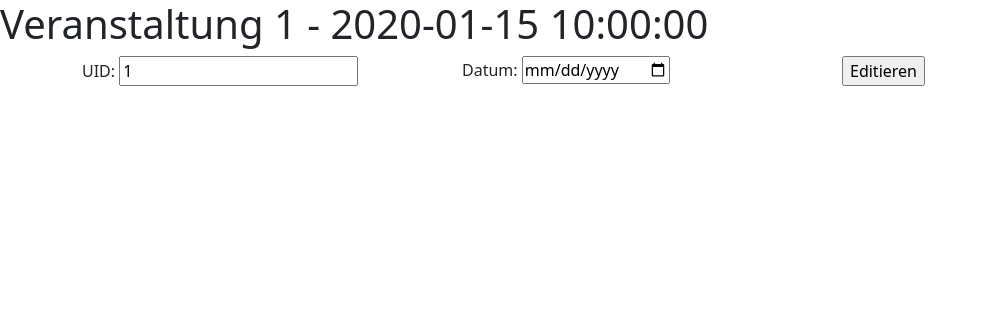
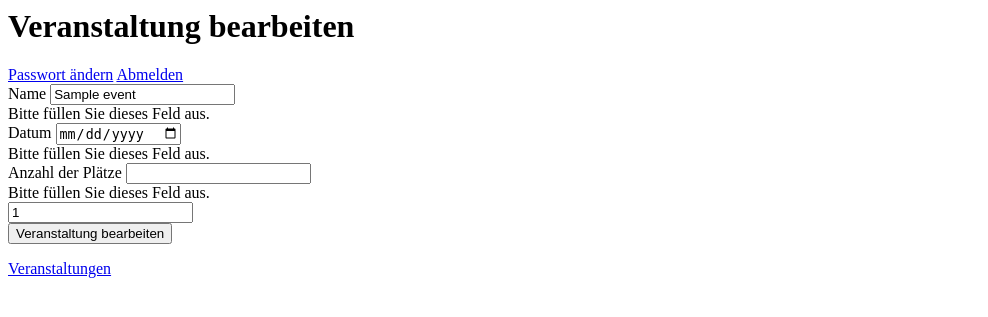
Before and after one commit to FIA-GSO/osp-code-repository-osp-marketplace-gruppe-1, a Flask app: template templates/events/edit-event.html in a window 1280 px wide. Shown: the top 317 px of the page, without its empty margins (0-988 px from the left). Run offline with Flask 3, Linux system fonts and the light colour scheme; the template is opened without the code that fills it: most values are stand-ins (such as "Sample title", 1, 10 or a date in 2020); parts of the project's set-up code (start-up, migrations or seed data) failed here and were passed over; some libraries are stand-ins or nearby versions.

Commit message:
[TASK] implements proper template to edit events

```diff
--- a/main.py
+++ b/main.py
@@ -112,12 +112,14 @@ def edit_event(uid: int):
     if user_role == userService.ORGANISATIONSTEAM:
         if uid and eventRepository.getById(uid):
             if request.method == 'POST':
-                uid = request.form.get('uid')
+                uid = int(request.form.get('uid'))
+                name = request.form.get('name')
                 date = request.form.get('date')
-                eventService.updateEvent(uid, date)
+                slots = int(request.form.get('slots'))
+                eventService.updateEvent(uid, name, date, slots)
                 return redirect((url_for('events')))
 
-            event = eventRepository.getById(uid)
+            event = eventRepository.getById(uid)[0]
             return render_template('events/edit-event.html', event = event)
 
 @app.route("/dashboard", methods=['GET', 'POST'])
--- a/templates/events/edit-event.html
+++ b/templates/events/edit-event.html
@@ -1,29 +1,74 @@
 <html>
     <head>
-        <link rel="stylesheet" href="static/bootstrap/css/bootstrap.min.css">
-        <script src='static/bootstrap/js/bootstrap.min.js'></script>
-        <title>Veranstaltung bearbeiten</title>
+        <title>Marketplace GSO - Veranstaltungen</title>
+        {{ render_partial('partials/headIncludes.html') }}
+        <script src="/static/scripts/events.js" defer></script>
     </head>
     <body>
-        {% if event != []  %}
-        <h1>Veranstaltung {{ event[0]['uid'] }} - {{ event[0]['date'] }}</h1>
-        <form action="{{ url_for('edit_event', uid=event[0]['uid']) }}" method="POST">
-            <div class="container">
-                <div class="row">
-                    <div class="col-4">
-                        <label for="uid">UID:</label>
-                        <input type="text" name="uid" id="uid" value="{{ event[0]['uid'] }}" readonly="readonly">
+        {{ render_partial('partials/header.html') }}
+        <main class="pb-md-5">
+            <div class="container mt-md-5">
+                <div class="row mt-md-3">
+                    <div class="col-1"></div>
+                    <div class="col-6">
+                        <h1>Veranstaltung bearbeiten</h1>
                     </div>
-                    <div class="col-4">
-                        <label for="date">Datum:</label>
-                        <input type="date" name="date" id="date" value="{{ event[0]['date'] }}">
+                    <div class="col-4 text-end">
+                        <span class="me-sm-1"><a href="#">Passwort ändern</a></span>
+                        <span class="me-sm-1"><a href="{{ url_for('logout') }}">Abmelden</a></span>
                     </div>
-                    <div class="col-4">
-                        <input type="submit" value="Editieren">
-                    </div>
+                    <div class="col-1"></div>
                 </div>
             </div>
-        </form>
-        {% endif %}
+            <div class="container">
+                <div class="row mt-md-3">
+                    <div class="col-1"></div>
+                    <div class="col-10">
+                        <form action="{{ url_for('edit_event', uid=event['uid']) }}" method="POST" class="needs-validation" novalidate>
+                            <div class="container" id="container-frame">
+                                <div class="row mt-md-3">
+                                    <div class="col-xl-2"></div>
+                                    <div class="col-xl-8 col-sm-12 mt-sm-3">
+                                        <label for="name" class="form-label">Name</label>
+                                        <input type="text" id="name" name="name" class="form-control" value="{{ event['name'] }}" required>
+                                        <div class="invalid-feedback">Bitte füllen Sie dieses Feld aus.</div>
+                                    </div>
+                                    <div class="col-xl-2"></div>
+                                </div>
+                                <div class="row mt-md-3">
+                                    <div class="col-xl-2"></div>
+                                    <div class="col-xl-4 col-sm-12 mt-sm-3">
+                                        <label for="date" class="form-label">Datum</label>
+                                        <input type="date" id="date" name="date" class="form-control" value="{{ event['date'] }}" required>
+                                        <div class="invalid-feedback">Bitte füllen Sie dieses Feld aus.</div>
+                                    </div>
+                                    <div class="col-xl-4 col-sm-12 mt-sm-3">
+                                        <label for="slots" class="form-label">Anzahl der Plätze</label>
+                                        <input type="number" min="1" id="slots" name="slots" class="form-control" value="{{ event['slots'] }}" required>
+                                        <div class="invalid-feedback">Bitte füllen Sie dieses Feld aus.</div>
+                                    </div>
+                                    <div class="col-xl-2"></div>
+                                </div>
+                                <div class="row mt-md-3">
+                                    <div class="col-sm-2"></div>
+                                    <div class="col-xl-4">
+                                        <input type="text" name="uid" class="invisible" value="{{ event['uid'] }}" required>
+                                    </div>
+                                    <div class="col-xl-4 col-sm-12 text-end">
+                                        <button type="submit" class="btn btn-primary mb-3">Veranstaltung bearbeiten</button>
+                                        <p class="text-end">
+                                            <a href="{{ url_for('events') }}">Veranstaltungen</a>
+                                        </p>
+                                    </div>
+                                    <div class="col-sm-2"></div>
+                                </div>
+                            </div>
+                        </form>
+                    </div>
+                    <div class="col-1"></div>
+                </div>
+            </div>
+        </main>
+        {{ render_partial('partials/footer.html') }}
     </body>
 </html>
--- a/templates/events/events.html
+++ b/templates/events/events.html
@@ -102,7 +102,7 @@
                                                                 {{event.slots}}
                                                         </p>
                                                         <div class="d-grid gap-2 mt-auto">
-                                                            <a href="#" class="btn btn-primary">Bearbeiten</a>
+                                                            <a href="{{ url_for('edit_event', uid=event.uid) }}" class="btn btn-primary">Bearbeiten</a>
                                                         </div>
                                                         <div class="d-grid gap-2 mt-2 text-center">
                                                             <a href="{{ url_for('delete_event', uid=event.uid) }}">Löschen</a>
```
Also changed, not shown: service/eventService.py (+5 -3 lines).
